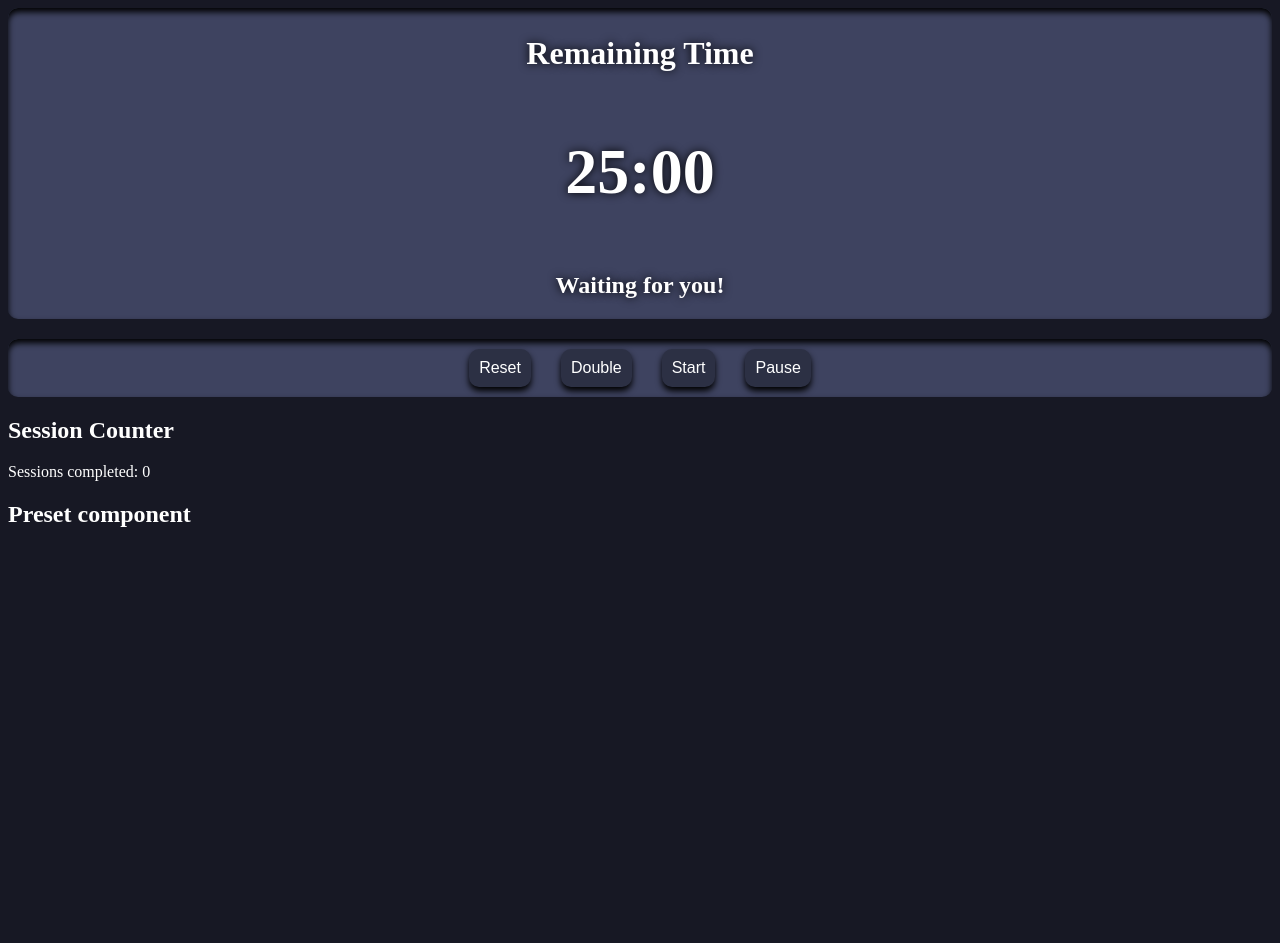
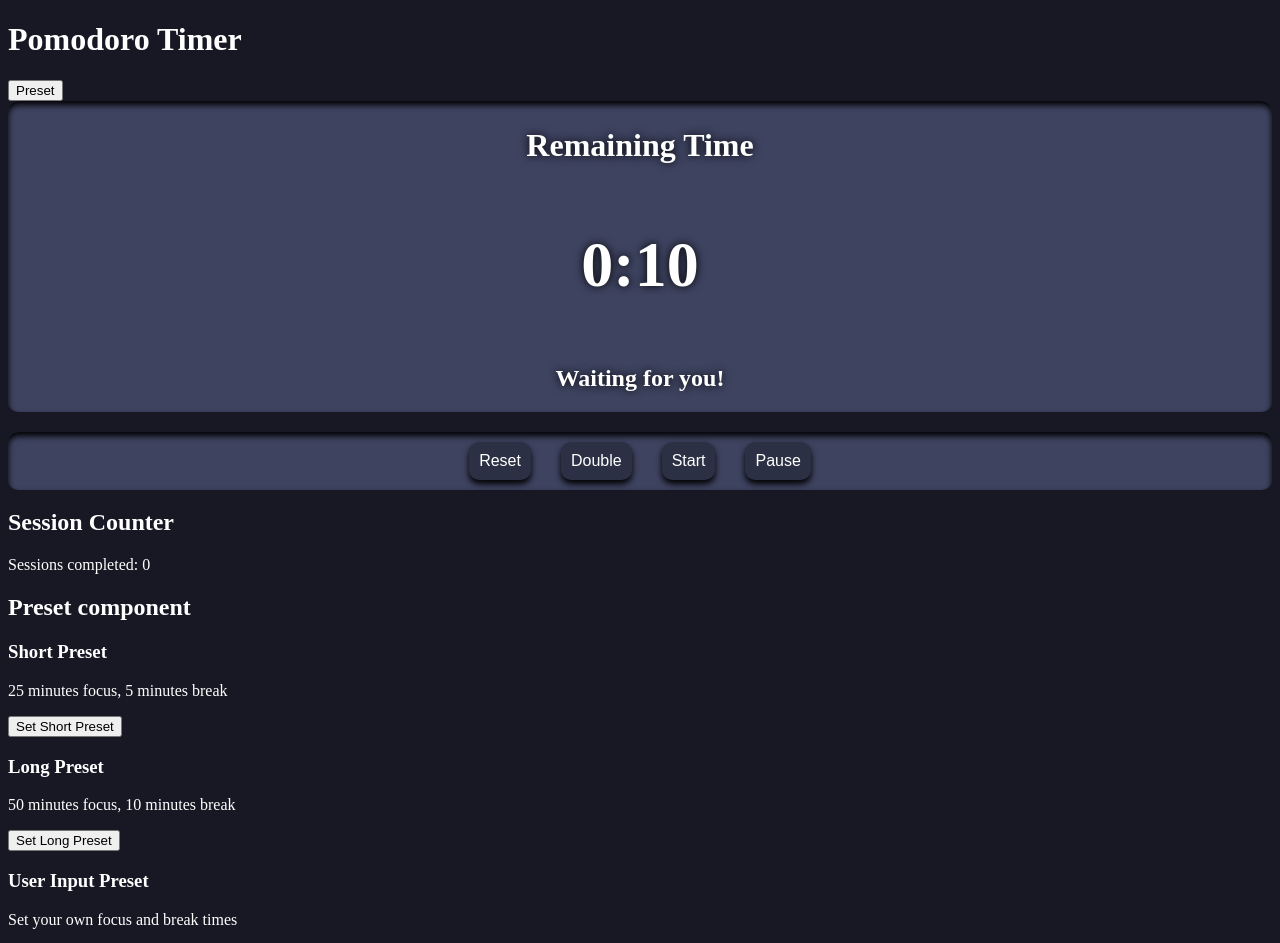
Before and after one commit to Nyups/Focus_app, a Vue app in the folder frontend/: page / in a window 1280 px wide. Shown: the top 943 px of the page. Before the commit the page ends 800 px from the top, so only its background shows below. Built offline with nearby package versions, Linux system fonts and the light colour scheme.

Commit message:
Timer mostly done Finished all the basic features. Only missing a progress bar

```diff
--- a/frontend/src/App.vue
+++ b/frontend/src/App.vue
@@ -5,7 +5,7 @@ import Timer_display from './components/Timer/Timer_display.vue';
 import Timer_controls from './components/Timer/Timer_controls.vue';
 import Session_counter from './components/Timer/Session_counter.vue';
 import session_preset from './components/Settings/session_preset.vue';
-
+import { ref } from 'vue';
 // Utility imports
 import { formatTime } from './types/timer.ts';
 
@@ -20,12 +20,24 @@ const {
     addTime,
     resetTimer,
     start,
-    pause
+    pause,
+    shortPreset,
+    longPreset,
+    userInputPreset
 } = useTimer();
 
+const presetWindow = ref(false);
+
+function togglePresetWindow() {
+  presetWindow.value = !presetWindow.value;
+}
+
 </script>
-
 <template>
+  <div class="heading">
+    <h1>Pomodoro Timer</h1>
+    <button @click="togglePresetWindow">Preset</button>
+  </div>
 <Timer_display
 :time-left="timeLeft"
 :format-time="formatTime"
@@ -33,6 +45,7 @@ const {
 />
 <!--why is it red :C-->
 <Timer_controls
+:time-left="timeLeft"
 @reset="resetTimer"
 @addTime="addTime"
 @start="start"
@@ -42,7 +55,11 @@ const {
 <session_counter
 :session-count="sessionCount"/>
 
-<session_preset/>
+<session_preset
+@short-preset="shortPreset"
+@long-preset="longPreset"
+@user-input-preset="userInputPreset"
+/>
 <!--
 :time-left="timeLeft" :  Pass the variable "timeLeft" to the component
 @rest="resetTimer" : Pass the function "resetTimer" to the component
--- a/frontend/src/components/Settings/session_preset.vue
+++ b/frontend/src/components/Settings/session_preset.vue
@@ -1,8 +1,43 @@
 <script setup lang="ts">
+import { useTimer } from '../../composables/userTimer.ts';
+
+const {
+    timeLeft,
+    breakTime
+} = useTimer();
+
+const emit = defineEmits<{
+  'short-preset': [];
+  'long-preset': [];
+  'user-input-preset': [focusTime: number, breakTime: number];
+}>();
+
+
 </script>
 
 <template>
  <h2>Preset component</h2>
+<div class="preset-container">
+ <div class="short-preset">
+  <h3>Short Preset</h3>
+  <p>25 minutes focus, 5 minutes break</p>
+  <button @click="emit('short-preset')">Set Short Preset</button>
+ </div>
+
+ <div class="long-preset">
+  <h3>Long Preset</h3>
+  <p>50 minutes focus, 10 minutes break</p>
+  <button @click="emit('long-preset')">Set Long Preset</button>
+ </div>
+
+  <div class="user-input-preset">
+    <h3>User Input Preset</h3>
+    <p>Set your own focus and break times</p>
+    <input type="number" v-model.number="timeLeft" placeholder="Focus Time (minutes)" />
+    <input type="number" v-model.number="breakTime" placeholder="Break Time (minutes)" />
+    <button @click="emit('user-input-preset', timeLeft, breakTime)">Set User Input Preset</button>
+    </div>
+</div>
 </template>
 
 <style scoped>
--- a/frontend/src/composables/userTimer.ts
+++ b/frontend/src/composables/userTimer.ts
@@ -1,20 +1,21 @@
 // I have to remember it work despite this file being a TS file.
 import { ref } from 'vue';
 // Function from timer.ts
-import { defaultTime, doubleTime } from '../types/timer';
+import { defaultTime, doubleTime, breakTime } from '../types/timer';
 
 export function useTimer() {
 
 
     const timeLeft = ref<number>(defaultTime);
     const playStatus = ref(false);
+    const breakStatus = ref(false);
     const playInfo = ref<string>('Waiting for you!');
     const sessionCount = ref<number>(0);
 
     // Interval management
     let timerInterval: ReturnType<typeof setInterval> | null = null;
 
-
+// Functionality area //////////////////////////////////////////////////
     function addTime() {
         timeLeft.value = doubleTime(timeLeft.value);
     }
@@ -26,7 +27,7 @@ export function useTimer() {
         playInfo.value = 'Waiting for you!';
     }
 
-
+// I'll add sound later
     function start() {
         if (timerInterval !== null || timeLeft.value <= 0) return;
 
@@ -39,6 +40,15 @@ export function useTimer() {
             } else {
                 pause();
                 sessionCount.value++;
+                if (!breakStatus.value) {
+                    breakStatus.value = true;
+                    timeLeft.value = breakTime.value;
+                    playInfo.value = 'Break time!';
+                } else {
+                    breakStatus.value = false;
+                    timeLeft.value = defaultTime;
+                    playInfo.value = 'Waiting for you!';
+                }
             }
         }, 1000);
     }
@@ -54,7 +64,32 @@ export function useTimer() {
         }
     }
 
-    // Export everything we want to use
+// Preset area ///////////////////////////////////////////////////////
+// to do : 2 preset functions and one user input function
+// -one short (25 min focus 5 min break)
+// -the other long (50 min focus 10 min break)
+// -user input function (input focus time and break time)
+
+function shortPreset() {
+    resetTimer();
+    timeLeft.value = 25 * 60; // 25 minutes in seconds
+    breakTime.value = 5 * 60; // 5 minutes in seconds
+}
+
+function longPreset() {
+    resetTimer();
+    timeLeft.value = 50 * 60; // 50 minutes in seconds
+    breakTime.value = 10 * 60; // 10 minutes in seconds
+}
+
+function userInputPreset(focusTime: number, breakTimeInput: number) {
+    resetTimer();
+    timeLeft.value = focusTime * 60; // Convert to seconds
+    breakTime.value = breakTimeInput * 60; // Convert to seconds
+}
+
+
+    // Export area /////////////////////////////////////////////////////
     return {
         timeLeft,
         playStatus,
@@ -63,6 +98,10 @@ export function useTimer() {
         addTime,
         resetTimer,
         start,
-        pause
+        pause,
+        shortPreset,
+        longPreset,
+        userInputPreset,
+        breakTime
     };
 }
--- a/frontend/src/types/timer.ts
+++ b/frontend/src/types/timer.ts
@@ -1,5 +1,8 @@
 // The export keyword allow us to export variable and function, just like JavaScript
-export const defaultTime: number = 1500;
+import {ref} from 'vue';
+
+export const defaultTime: number = 10;
+export const breakTime = ref<number>(5); // 5 seconds break time
 
 // double time function
 export function doubleTime(seconds: number) {
```
